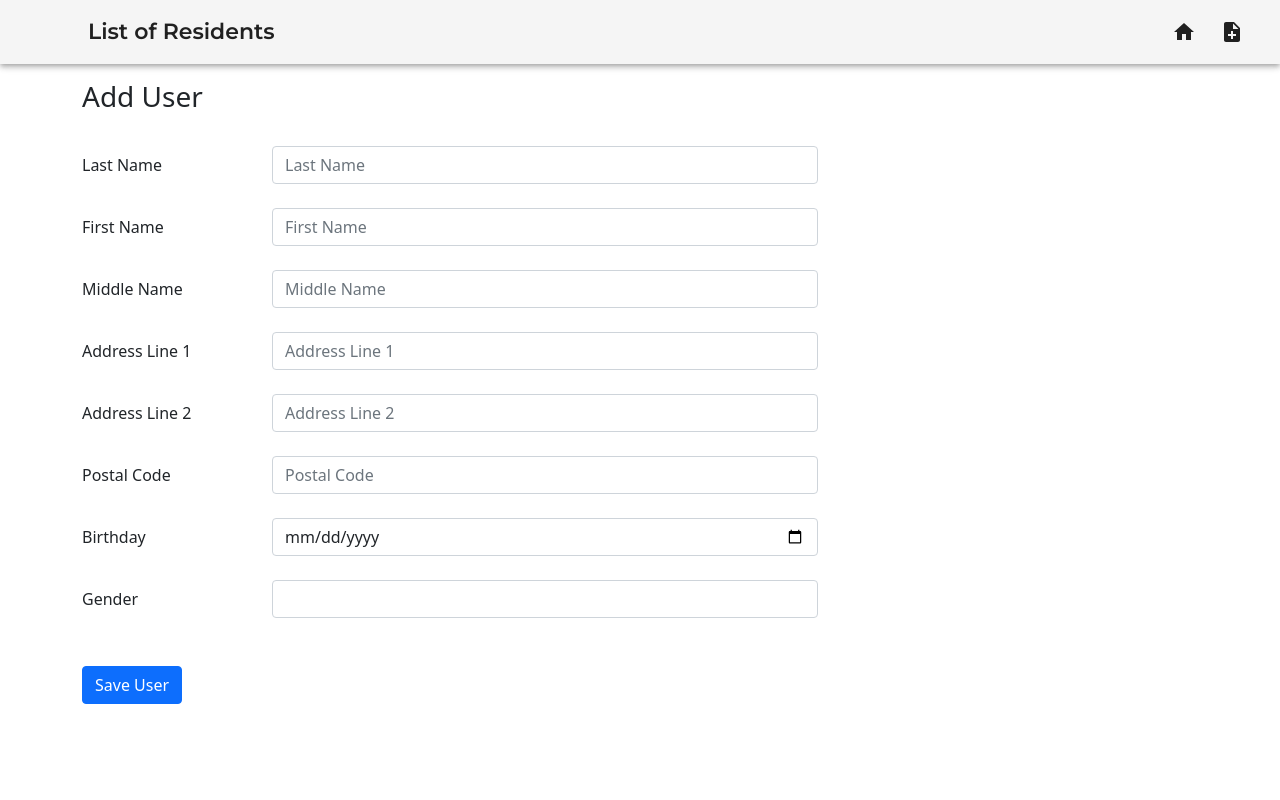
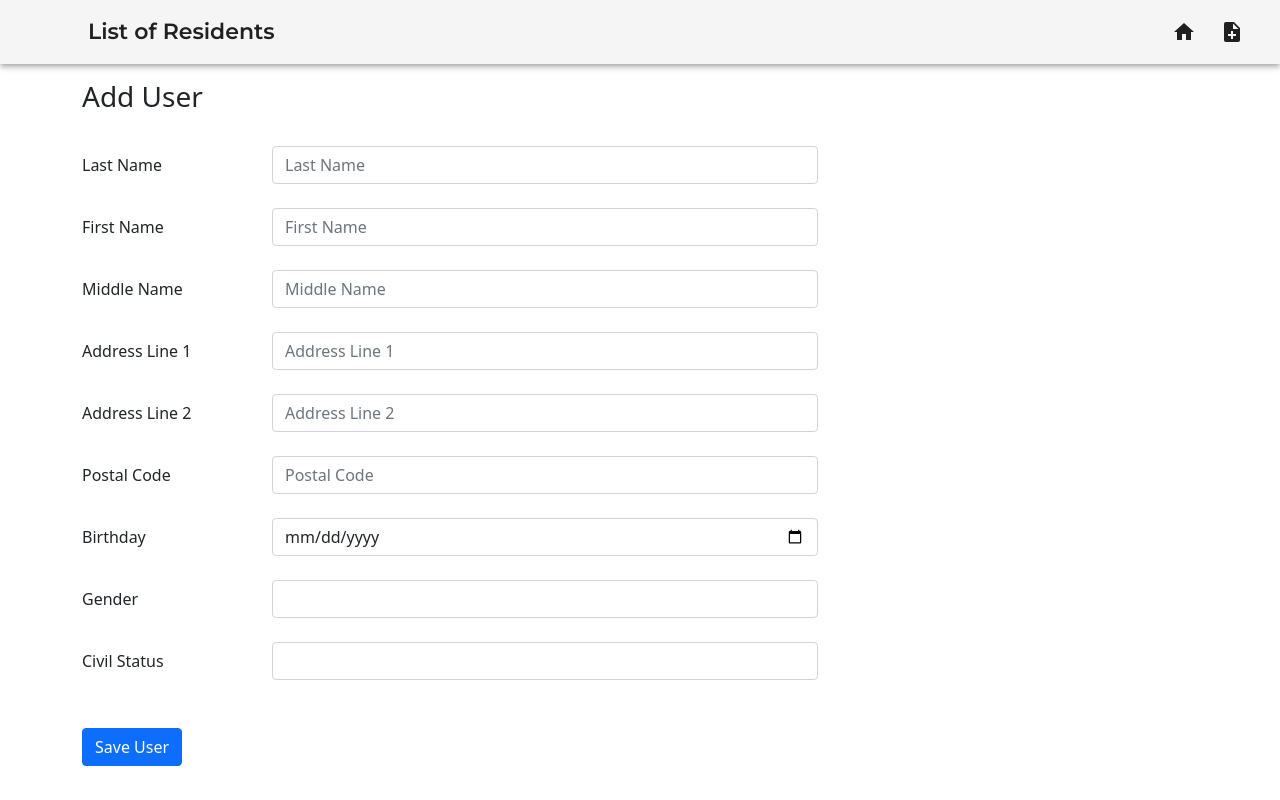
Before and after one commit to Buenaventura-Celine/User_Registration, a React (Create React App) app in the folder user_registration/: page /create in a window 1280 px wide. Built offline with nearby package versions, Linux system fonts and the light colour scheme.

Commit message:
Added civil status field

```diff
--- a/user_registration/src/UserForm.js
+++ b/user_registration/src/UserForm.js
@@ -12,6 +12,7 @@ export const UserForm = ({ user, onSubmit }) =>{
             postal_code: user ? user.postal_code : "",
             birthday: user ? user.birthday : "",
             gender: user ? user.gender : "",
+            civil_status: user ? user.gender : "",
         }
     });
 
@@ -164,7 +165,7 @@ export const UserForm = ({ user, onSubmit }) =>{
                         type="list"
                         list="gender"
                         name="gender"
-                        className="form-control custom-select"
+                        className="form-control"
                         {...register("gender", {
                             required: "Required",
                         })}/>
@@ -172,18 +173,28 @@ export const UserForm = ({ user, onSubmit }) =>{
                             <option value="Female">Female</option>
                             <option value="Male">Male</option>
                         </datalist>
+                </div>
+            </div>
+            <br></br>
 
-                    {/* <input
-                        placeholder="Birthday"
+            {/* Civil Status*/}
+            <div className="form-group row">
+                <label className="col-sm-2 col-form-label">Civil Status</label>
+                <div className="col-sm-6">
+                    <input
+                        type="list"
+                        list="civil_status"
+                        name="civil_status"
                         className="form-control"
-                        type="date"
-                        name="birthday"
-                        id="birthday"
-                        autoComplete="off"
-                        {...register("birthday", {
+                        {...register("civil_status", {
                             required: "Required",
-                        })}
-                    /> */}
+                        })}/>
+                        <datalist id="civil_status">
+                            <option value="Single">Single</option>
+                            <option value="Married">Married</option>
+                            <option value="Divorced">Divorced</option>
+                            <option value="Widowed">Widowed</option>
+                        </datalist>
                 </div>
             </div>
             <br></br>
```
Also changed, not shown: 2 other files (tests, documents, lock files or other folders).
